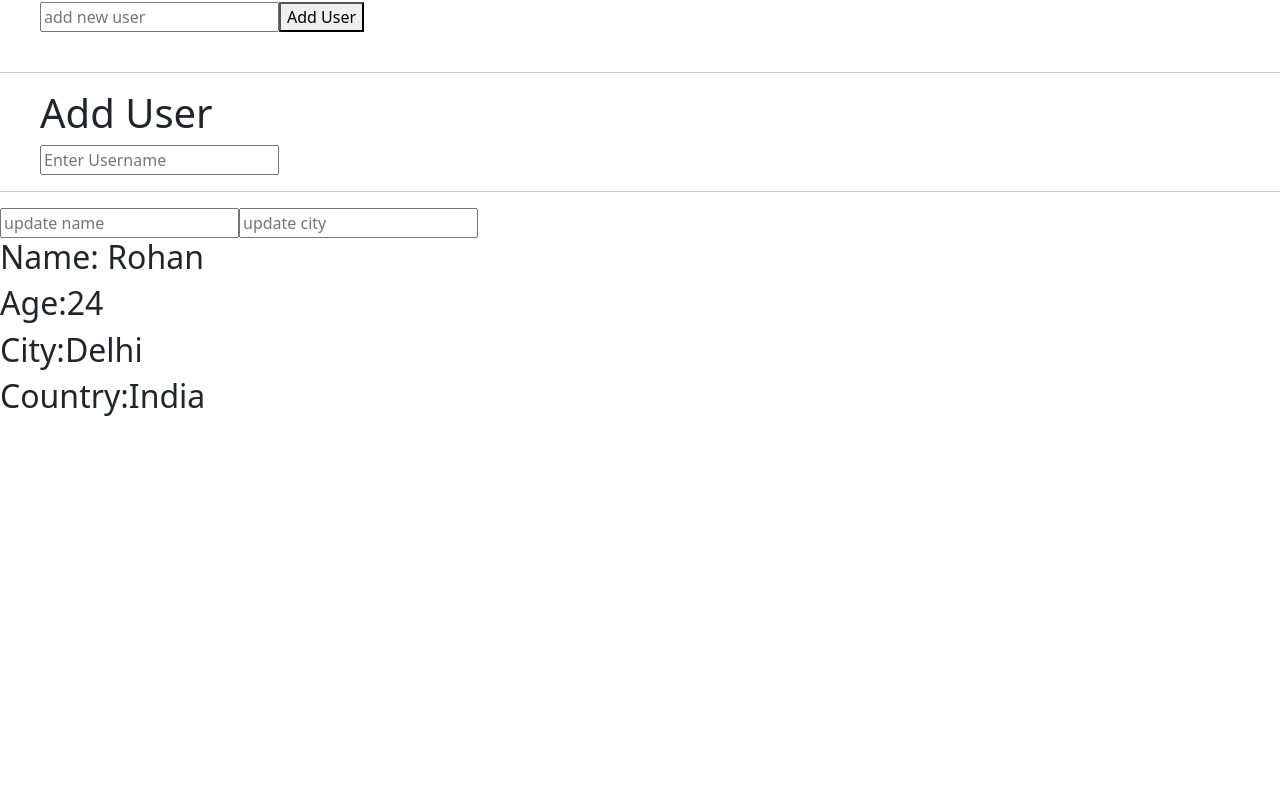
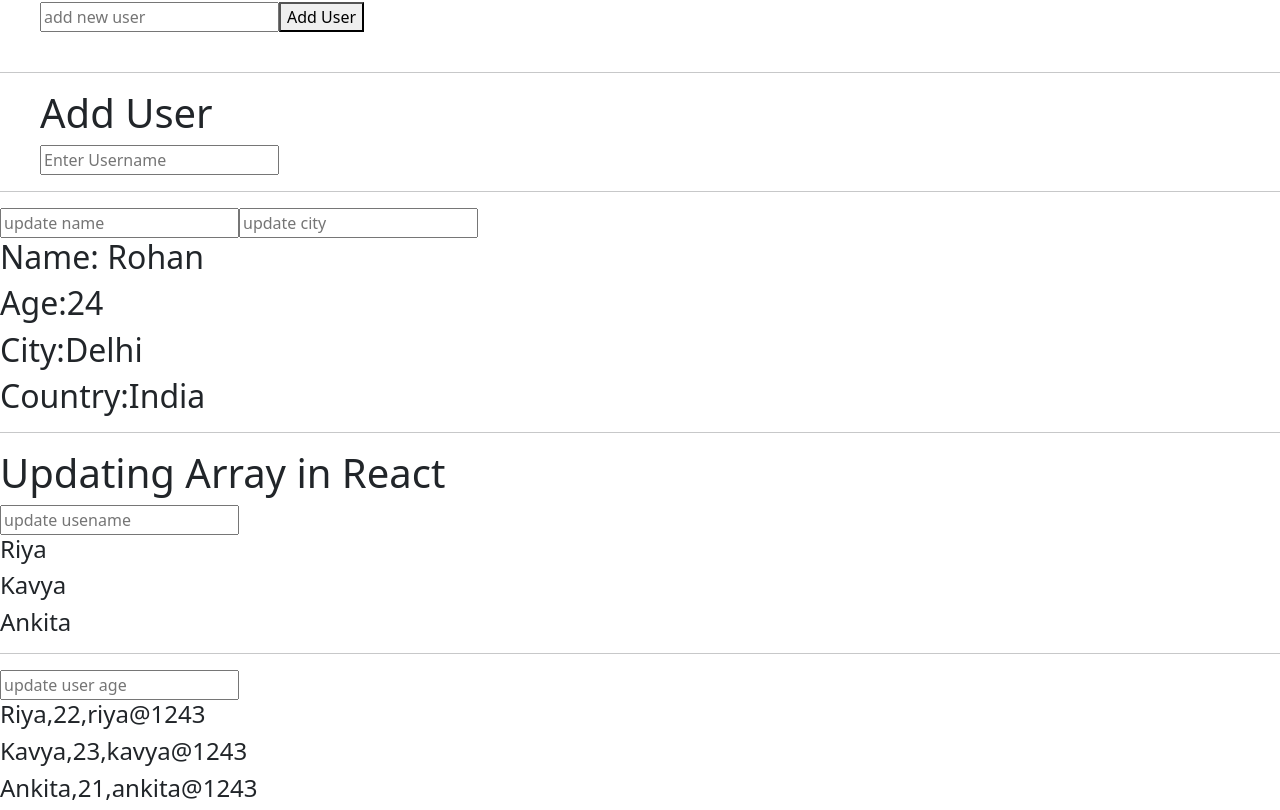
Before and after one commit to prachipundir29/react-project, a React app in the folder basic-react-practice/react-blog2/: page / in a window 1280 px wide. Shown: the part 6645-7455 px from the top of the page. Before the commit the page ends 7069 px from the top, so only its background shows below. Built offline with nearby package versions, Linux system fonts and the light colour scheme; the HTML template or start-up script is replaced by a standard one.

Commit message:
Update Array in State

```diff
--- a/basic-react-practice/react-blog2/src/App.jsx
+++ b/basic-react-practice/react-blog2/src/App.jsx
@@ -18,6 +18,7 @@ import UseTransitionHook from "./Components/UseTransition.jsx";
 import DerivedState from "./Components/DerivedState.jsx";
 import LiftingState from "./Components/LiftingState.jsx";
 import UpdateObject from "./Components/UpdateObject.jsx";
+import UpdateArray from "./Components/UpdateArray.jsx";
 
 function App() {
   //Input Value
@@ -368,6 +369,10 @@ function App() {
       <hr />
       {/* 30. Update Object in React State */}
       <UpdateObject />
+
+      <hr />
+      {/* 31. Update Array in React State */}
+      <UpdateArray />
     </>
   );
 }
--- /dev/null
+++ b/basic-react-practice/react-blog2/src/Components/UpdateArray.jsx
@@ -0,0 +1,45 @@
+import React, { useState } from 'react'
+
+const UpdateArray = () => {
+    const [data, setData] = useState(["Riya", "Kavya", "Ankita"])
+
+    const handleUser = (name) => {
+     data[data.length -1] = name
+     console.log(data);
+     setData([...data])
+    }
+
+    const [dataDetails, setDataDetails] = useState([
+        { name: "Riya", age: 22, email: "riya@1243"},{ name: "Kavya", age: 23, email: "kavya@1243" },
+        { name: "Ankita", age: 21, email: "ankita@1243" }
+    ])
+
+    const handleAge = (age)=> {
+        dataDetails[dataDetails.length -1].age = age
+        setDataDetails([...dataDetails])
+       console.log(age);
+
+    }
+  return (
+    <>
+      <h1>Updating Array in React</h1>
+      <input type="text" placeholder='update usename'
+      onChange={(e)=>handleUser(e.target.value)} />
+      {
+        data.map((item, index) => (
+            <h4 key={index}>{item}</h4>
+        ))
+      }
+      <hr />
+      <input type="text" placeholder='update user age'
+      onChange={(e)=>handleAge(e.target.value)} />
+      {
+        dataDetails.map((item, index)=>(
+            <h4 key={index}>{item.name},{item.age},{item.email}</h4>
+        ))
+      }
+    </>
+  )
+}
+
+export default UpdateArray
```
